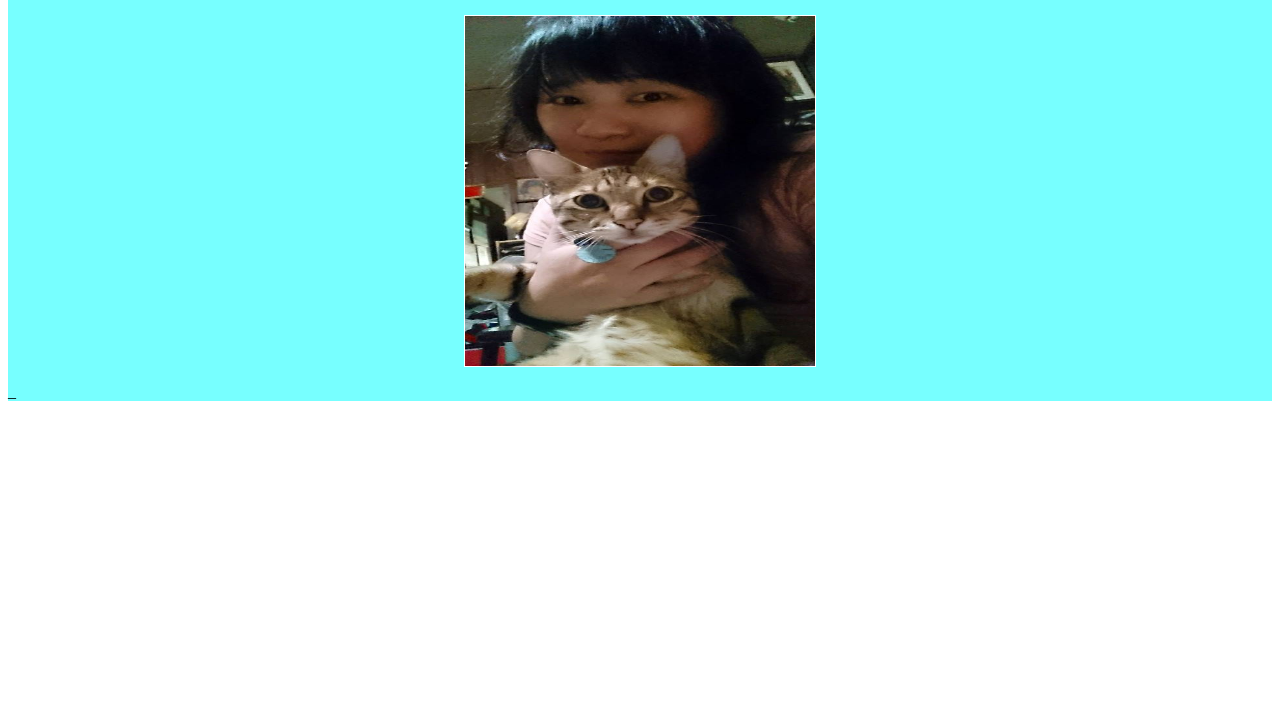
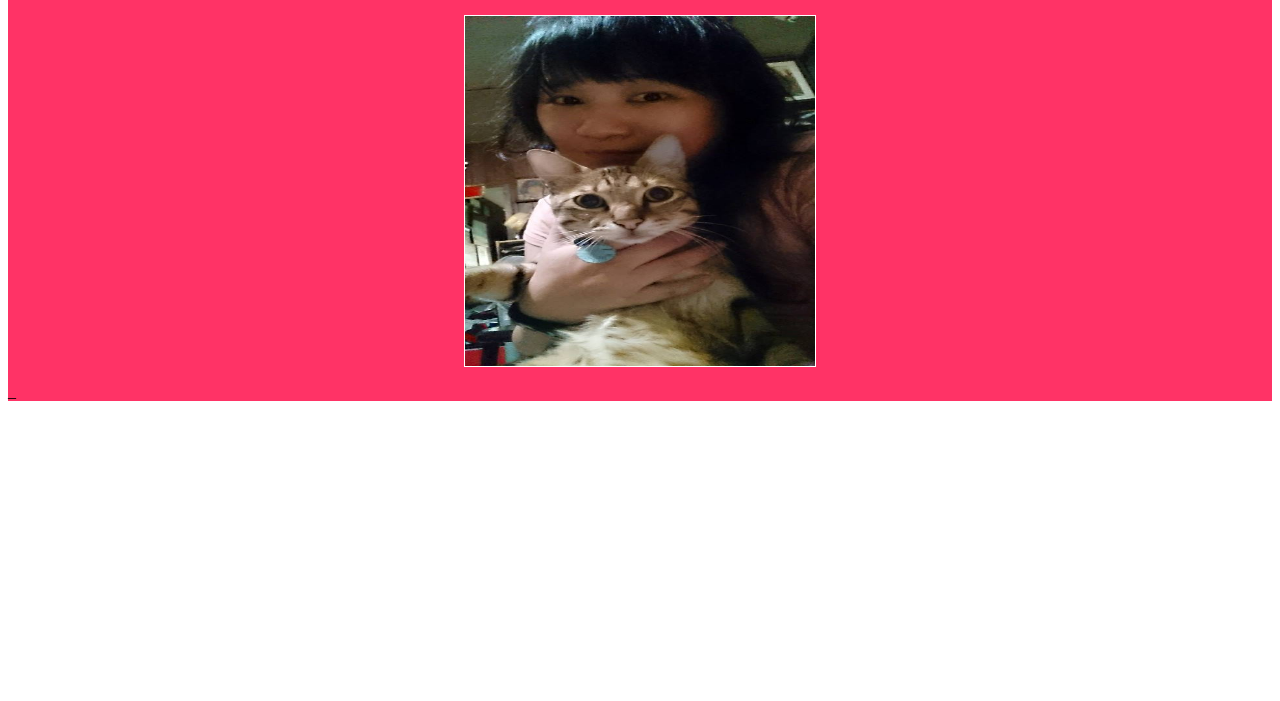
Before and after one commit to 0yaoyao/0yaoyao.github.io, a plain HTML site: page index.html in a window 1280 px wide. Shown: the part 99-800 px from the top of the page. Drawn offline with Linux system fonts and the light colour scheme.

Commit message:
Update style.css

```diff
--- a/css/style.css
+++ b/css/style.css
@@ -1,5 +1,5 @@
 .whole {
-    background-color: #77ffff;
+    background-color: #FF3366;
 }
 
 .yao-mpic {
```
